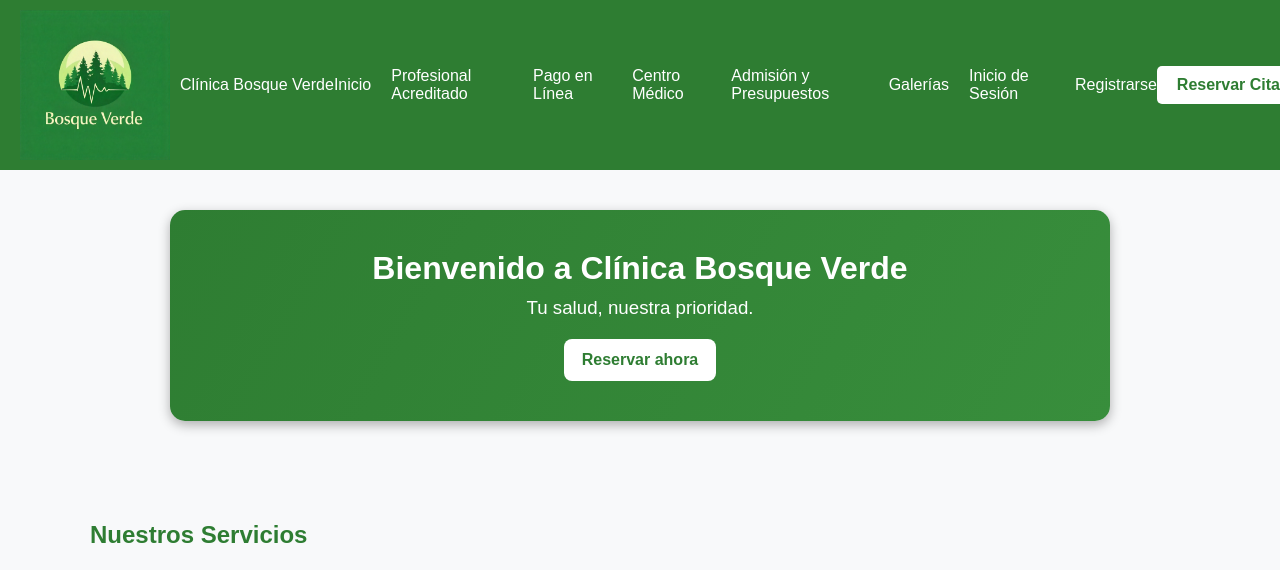
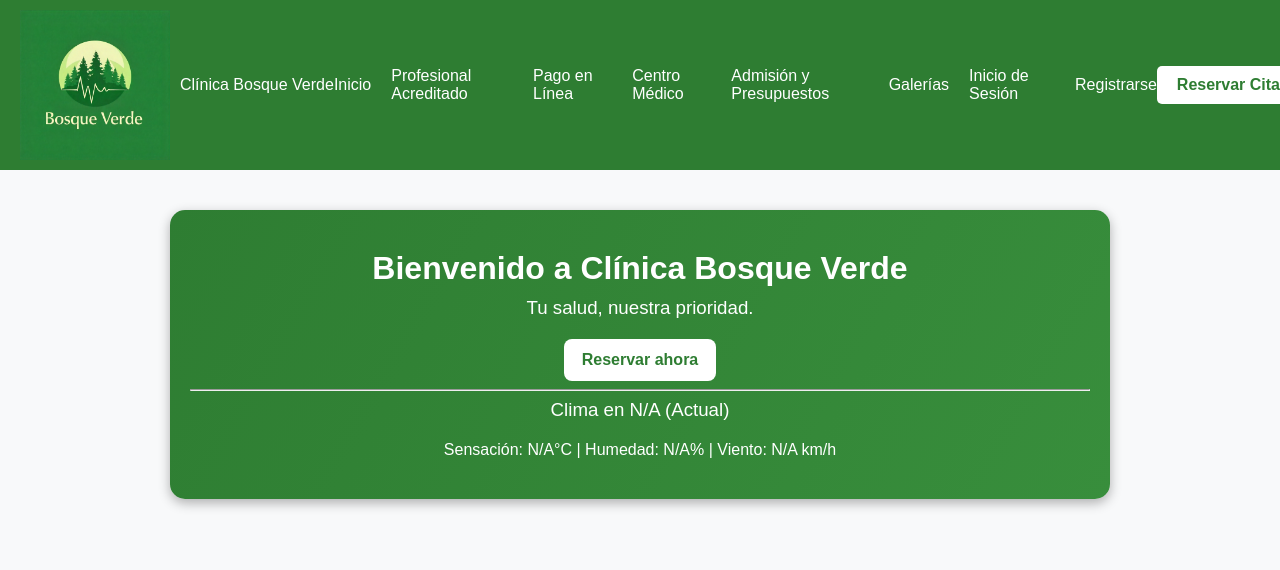
Before and after one commit to Immorningstaar/Clinica_web, a Django app: page / in a window 1280 px wide. Shown: the top 570 px of the page. Run offline with Django 5.2, Linux system fonts and the light colour scheme; data that the repository does not hold is empty.

Commit message:
feature: Integracion con Api Clima

```diff
--- a/clinica_project/settings.py
+++ b/clinica_project/settings.py
@@ -146,3 +146,5 @@ REST_FRAMEWORK = {
         'rest_framework.authentication.TokenAuthentication',
     ],
 }
+
+WEATHERSTACK_API_KEY = 'bf078988d0638251fd5b7bbd7db58abd'
--- a/gestion/views.py
+++ b/gestion/views.py
@@ -136,11 +136,56 @@ def registro(request):
     # Manejar la petición GET (mostrar el formulario vacío)
     return render(request, 'registro.html')
 
+
 def index(request):
-    return render(request, 'index.html')
+    datos_clima = None
+
+    try:
+        api_key = settings.WEATHERSTACK_API_KEY
+    except AttributeError:
+        print("Error: WEATHERSTACK_API_KEY no está definida en settings.py.")
+        context = { 'user': request.user, 'datos_clima': None }
+        return render(request, 'index.html', context)
+
+    WEATHERSTACK_URL = f'http://api.weatherstack.com/current?access_key={api_key}&query=Santiago&units=m'
+
+    try:
+        response_clima = requests.get(WEATHERSTACK_URL, timeout=5)
+        response_clima.raise_for_status()
+
+        data_clima = response_clima.json()
+
+        if data_clima.get('success', True) == False:
+             error_info = data_clima.get('error', {}).get('info', 'Error desconocido de Weatherstack.')
+             raise Exception(f"Error de la API de Weatherstack: {error_info}")
 
 
+        current = data_clima.get('current', {})
+        location = data_clima.get('location', {})
 
+        datos_clima = {
+            'ciudad': location.get('name', 'N/A'),
+            'temperatura': f"{current.get('temperature', 'N/A')}°C",
+            'sensacion_termica': f"{current.get('feelslike', 'N/A')}°C",
+            'descripcion': current.get('weather_descriptions', ['Sin datos'])[0],
+            'humedad': f"{current.get('humidity', 'N/A')}%",
+            'viento': f"{current.get('wind_speed', 'N/A')} km/h",
+        }
+
+    except requests.exceptions.RequestException as e:
+        print(f"Advertencia: Error de conexión HTTP o Timeout. {e}")
+        datos_clima = None
+    except Exception as e:
+        print(f"Advertencia: Error al procesar datos de clima. {e}")
+        datos_clima = None
+
+
+    context = {
+        'user': request.user,
+        'datos_clima': datos_clima,
+    }
+
+    return render(request, 'index.html', context)
 
 
 # --- Administración de usuarios (CRUD para Administrador) ---
@@ -441,15 +486,6 @@ def perfil_page(request):
 
     return render(request, 'perfil.html', context)
 
-# Vistas de navegación que no necesitan protección
-def index(request):
-    # Se pasa el objeto request.user al contexto, ya sea un usuario logueado o anónimo.
-    context = {
-        'user': request.user
-    }
-    return render(request, 'index.html', context)
-
-
 def profesionales(request):
     return render(request, 'profesionales.html')
 
--- a/templates/admision.html
+++ b/templates/admision.html
@@ -14,8 +14,7 @@
         <nav>
             <div class="logo-container">
                 <img src="{% static 'assets/images/logo.jpeg' %}" alt="Logo Clínica Bosque Verde" class="logo">
-                <a href="index.html" class="brand-name">Clínica Bosque Verde</a>
-            </div>
+                <a href="{% url 'index' %}" class="brand-name">Clínica Bosque Verde</a>            </div>
             <!-- Botón hamburguesa -->
             <div class="hamburger">
                 <span></span>
--- a/templates/centro.html
+++ b/templates/centro.html
@@ -12,8 +12,7 @@
         <nav>
             <div class="logo-container">
                 <img src="{% static 'assets/images/logo.jpeg' %}" alt="Logo Clínica Bosque Verde" class="logo">
-                <a href="index.html" class="brand-name">Clínica Bosque Verde</a>
-            </div>
+                <a href="{% url 'index' %}" class="brand-name">Clínica Bosque Verde</a>            </div>
             <!-- Botón hamburguesa -->
             <div class="hamburger">
                 <span></span>
--- a/templates/galerias.html
+++ b/templates/galerias.html
@@ -13,8 +13,7 @@
         <nav>
             <div class="logo-container">
                 <img src="{% static 'assets/images/logo.jpeg' %}" alt="Logo Clínica Bosque Verde" class="logo">
-                <a href="index.html" class="brand-name">Clínica Bosque Verde</a>
-            </div>
+                <a href="{% url 'index' %}" class="brand-name">Clínica Bosque Verde</a>            </div>
             <!-- Botón hamburguesa -->
             <div class="hamburger">
                 <span></span>
--- a/templates/index.html
+++ b/templates/index.html
@@ -16,8 +16,7 @@
 
         <div class="logo-container">
             <img src="{% static 'assets/images/logo.jpeg' %}" alt="Logo Clínica Bosque Verde" class="logo">
-            <a href="index.html" class="brand-name">Clínica Bosque Verde</a>
-        </div>
+            <a href="{% url 'index' %}" class="brand-name">Clínica Bosque Verde</a>        </div>
 
         <!-- Botón hamburguesa -->
         <div class="hamburger">
@@ -52,11 +51,28 @@
         <h1>Bienvenido a Clínica Bosque Verde</h1>
         <h3>Tu salud, nuestra prioridad.</h3>
         <a href="#" class="btn-hero">Reservar ahora</a>
+        <hr>
+        {% if datos_clima %}
+        <div class="weather-widget">
+            <div class="weather-header">
+                <h3>Clima en {{ datos_clima.ciudad }} (Actual)</h3>
+            </div>
+            <div class="weather-details">
+                <span>Sensación: {{ datos_clima.sensacion_termica }}</span> |
+                <span>Humedad: {{ datos_clima.humedad }}</span> |
+                <span>Viento: {{ datos_clima.viento }}</span>
+            </div>
+        </div>
+        {% else %}
+            <div class="alert uf-alert" role="alert">
+                El servicio de clima no está disponible.
+            </div>
+        {% endif %}
     </header>
+
     <!-- Servicios con cards -->
     <section>
         <h2 class="section-title">Nuestros Servicios</h2>
-        <div class="galeria-container">
             <!-- Card 1 -->
             <div class="galeria-card">
                 <img src="{% static 'assets/images/clinica4.jpg' %}" alt="Consulta Médica General">
--- a/templates/login.html
+++ b/templates/login.html
@@ -17,8 +17,7 @@
     <nav>
         <div class="logo-container">
             <img src="{% static 'assets/images/logo.jpeg' %}" alt="Logo Clínica Bosque Verde" class="logo">
-            <a href="index.html" class="brand-name">Clínica Bosque Verde</a>
-        </div>
+            <a href="{% url 'index' %}" class="brand-name">Clínica Bosque Verde</a>        </div>
         <!-- Botón hamburguesa -->
         <div class="hamburger">
             <span></span>
--- a/templates/pago.html
+++ b/templates/pago.html
@@ -12,8 +12,7 @@
         <nav>
             <div class="logo-container">
                 <img src="{% static 'assets/images/logo.jpeg' %}" alt="Logo Clínica Bosque Verde" class="logo">
-            <a href="index.html" class="brand-name">Clínica Bosque Verde</a>
-        </div>
+            <a href="{% url 'index' %}" class="brand-name">Clínica Bosque Verde</a>        </div>
         <!-- Botón hamburguesa -->
         <div class="hamburger">
             <span></span>
--- a/templates/perfil.html
+++ b/templates/perfil.html
@@ -14,8 +14,7 @@
     <nav>
         <div class="logo-container">
             <img src="{% static 'assets/images/logo.jpeg' %}" alt="Logo Clínica Bosque Verde" class="logo">
-            <a href="index.html" class="brand-name">Clínica Bosque Verde</a>
-        </div>
+            <a href="{% url 'index' %}" class="brand-name">Clínica Bosque Verde</a>        </div>
         <div class="hamburger">
             <span></span>
             <span></span>
--- a/templates/profesionales.html
+++ b/templates/profesionales.html
@@ -12,8 +12,7 @@
         <nav>
             <div class="logo-container">
                 <img src="{% static 'assets/images/logo.jpeg' %}" alt="Logo Clínica Bosque Verde" class="logo">
-                <a href="index.html" class="brand-name">Clínica Bosque Verde</a>
-            </div>
+                <a href="{% url 'index' %}" class="brand-name">Clínica Bosque Verde</a>            </div>
             <!-- Botón hamburguesa -->
             <div class="hamburger">
                 <span></span>
--- a/templates/recuperar.html
+++ b/templates/recuperar.html
@@ -14,8 +14,7 @@
     <nav>
         <div class="logo-container">
             <img src="{% static 'assets/images/logo.jpeg' %}" alt="Logo Clínica Bosque Verde" class="logo">
-            <a href="index.html" class="brand-name">Clínica Bosque Verde</a>
-        </div>
+            <a href="{% url 'index' %}" class="brand-name">Clínica Bosque Verde</a>        </div>
         <div class="hamburger"><span></span><span></span><span></span></div>
         <ul class="link-container">
             <li><a href="index.html">Inicio</a></li>
--- a/templates/registro.html
+++ b/templates/registro.html
@@ -17,8 +17,7 @@
     <nav>
         <div class="logo-container">
             <img src="{% static 'assets/images/logo.jpeg' %}" alt="Logo Clínica Bosque Verde" class="logo">
-            <a href="index.html" class="brand-name">Clínica Bosque Verde</a>
-        </div>
+            <a href="{% url 'index' %}" class="brand-name">Clínica Bosque Verde</a>        </div>
         <!-- Botón hamburguesa -->
         <div class="hamburger">
             <span></span>
```
